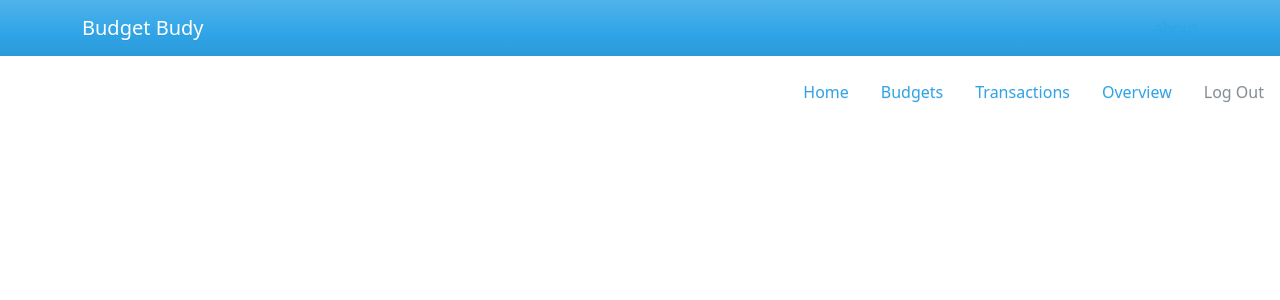
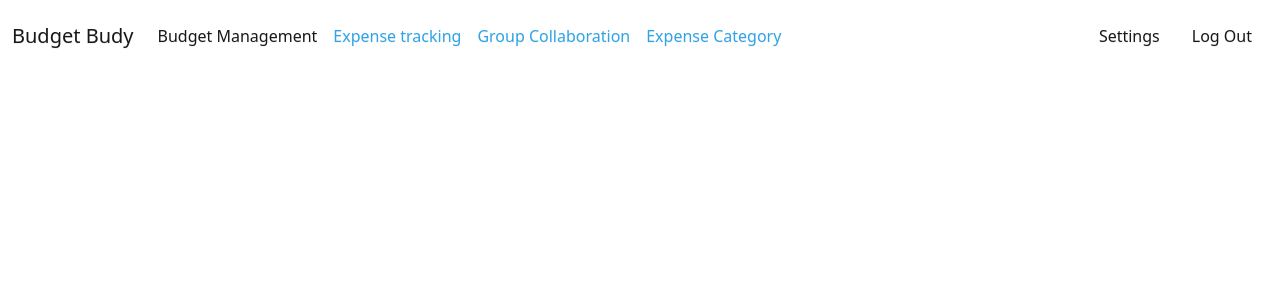
Before and after one commit to TrevorHenry05/BudgetBuddy, a React (Create React App) app: page / in a window 1280 px wide. Shown: the top 300 px of the page. Built offline with nearby package versions, Linux system fonts and the light colour scheme.

Commit message:
files for each navigation tab

```diff
--- a/src/App.js
+++ b/src/App.js
@@ -1,10 +1,16 @@
 import './App.css';
+import Budget from './components/Budget';
+import Expense from './components/Expense';
+import GroupColab from './components/GroupColab';
 import Navigate from './components/Navigate';
 
 function App() {
   return (
     <>
     <Navigate/>
+    <Expense/>
+    <Budget/>
+    <GroupColab/>
     </>
   );
 }
--- /dev/null
+++ b/src/components/Budget.js
@@ -0,0 +1,12 @@
+import React from 'react';
+
+function Budget() {
+
+    return (
+        <>
+
+        </>
+    );
+}
+
+export default Budget;
--- /dev/null
+++ b/src/components/Expense.js
@@ -0,0 +1,9 @@
+import React from 'react'
+function Expense() {
+
+    return (
+    <>
+    </>
+    );
+}
+export default Expense;
--- /dev/null
+++ b/src/components/GroupColab.js
@@ -0,0 +1,11 @@
+import React from 'react';
+
+function GroupColab() {
+
+    return (
+        <>
+
+        </>
+    );
+}
+export default GroupColab;
--- a/src/components/Navigate.js
+++ b/src/components/Navigate.js
@@ -2,33 +2,44 @@ import React from 'react'
 function Navigate() {
     return (
         <>
-            {/* Top Navigation Section */}
-            <nav className="navbar navbar-dark bg-primary mb-3 justify-content-start">
-                <div className="container">
-                    <a href="/#" className="navbar-brand">Budget Budy</a><br />
-                    <a href="" className="">about</a>
-                </div>
-                <div className="navbar">
-
-                </div>
-            </nav>
+            <nav class="navbar navbar-expand-lg bg-body-primary">
+                <div class="container-fluid">
+                    <a class="navbar-brand" href="#">Budget Budy</a>
+                    <button class="navbar-toggler" type="button" data-bs-toggle="collapse" data-bs-target="#navbarText" aria-controls="navbarText" aria-expanded="false" aria-label="Toggle navigation">
+                        <span class="navbar-toggler-icon"></span>
+                    </button>
+                    <div class="collapse navbar-collapse" id="navbarText">
+                        <ul class="navbar-nav me-auto mb-2 mb-lg-0">
                             <ul className="nav justify-content-end">
                                 <li className="nav-item">
-                    <a className="nav-link active" aria-current="page" href="/#">Home</a>
+                                    <a className="nav-link active" aria-current="page" href="/#">Budget Management</a>
                                 </li>
                                 <li className="nav-item">
-                    <a className="nav-link" href="/#">Budgets</a>
+                                    <a className="nav-link" href="./src/components/Budget.js">Expense tracking</a>
                                 </li>
                                 <li className="nav-item">
-                    <a className="nav-link" href="/#">Transactions</a>
+                                    <a className="nav-link" href="/#">Group Collaboration</a>
                                 </li>
                                 <li className="nav-item">
-                    <a className="nav-link" href="/#">Overview</a>
+                                    <a className="nav-link" href="/#">Expense Category</a>
+                                </li>
+
+                            </ul>
+                        </ul>
+                        <span class="navbar-text">
+                            <ul className="nav justify-content-end">
+                                <li className="nav-item">
+                                    <a className="nav-link" href="/#">Settings</a>
                                 </li>
                                 <li className="nav-item">
-                    <a className="nav-link disabled" aria-disabled="true">Log Out</a>
+                                    <a className="nav-link"  href="/#">Log Out</a>
                                 </li>
                             </ul>
+                        </span>
+                    </div>
+                </div>
+            </nav >
+
         </>
     )
 }
```
Also changed, not shown: src/components/ExpenseTracking.js (added, +12 -0 lines), src/components/Settings.js (added, +11 -0 lines). Lines whose indentation alone changed are shown as unchanged.
